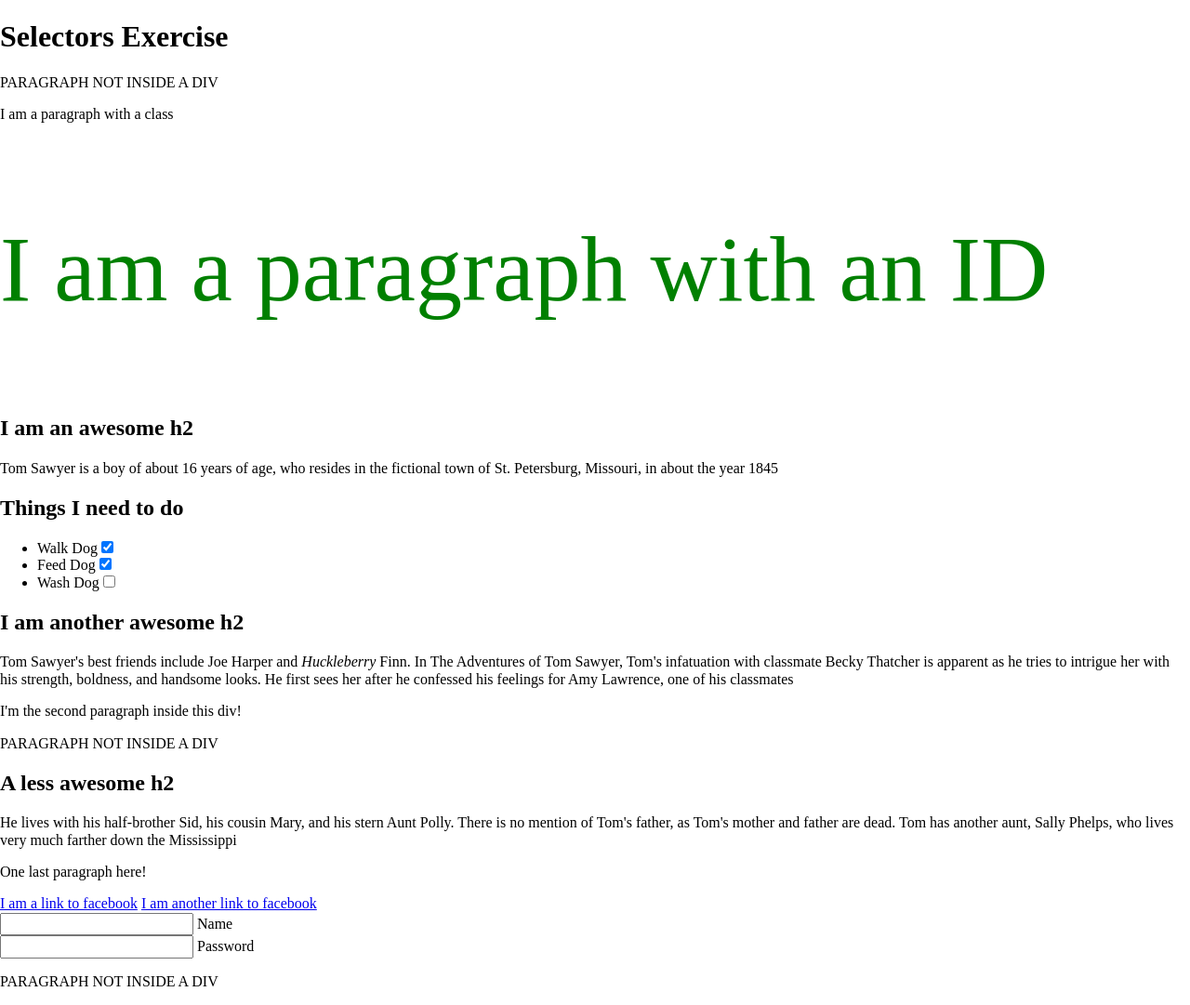
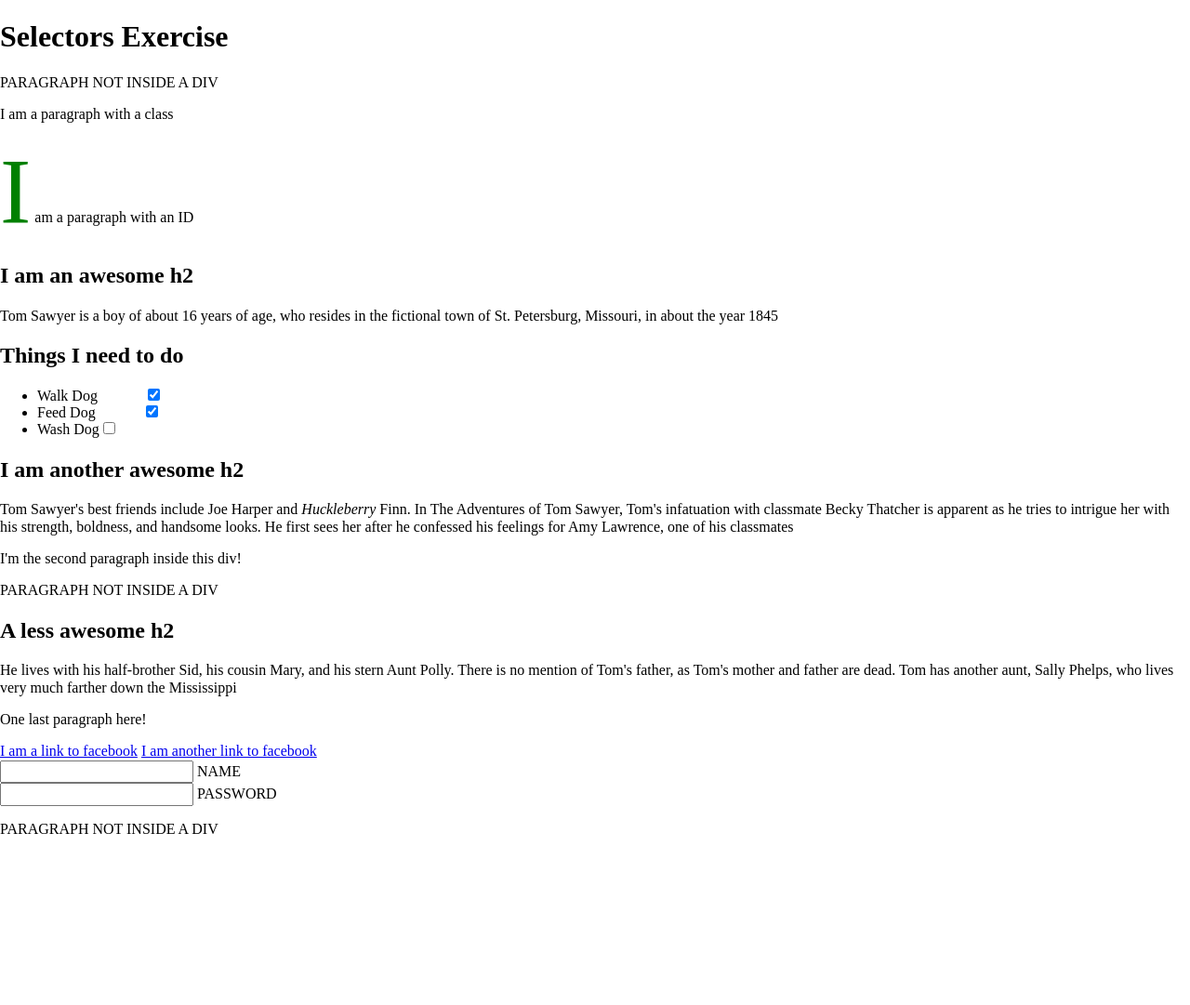
Before and after one commit to Dashika56ii/VScode-Git, a plain HTML site: page lesson7/task4/index.html in a window 1280 px wide. Shown: the whole page at 93% size. After the commit the page ends 917 px from the top, so only its background shows below. Drawn offline with nearby package versions, Linux system fonts and the light colour scheme.

Commit message:
add file

```diff
--- a/lesson7/task4/index.html
+++ b/lesson7/task4/index.html
@@ -10,10 +10,10 @@
     crossorigin="anonymous"
   />
   <style>
-      .checkbox:checked {
+     input[type="checkbox"]:checked {
           margin-left: 50px;
       }
-      #special {
+      #special::first-letter {
           color: green;
           font-size: 100px;
       }
@@ -23,6 +23,10 @@
       a:visited {
           color: gray;
       }
+      label {
+          text-transform: uppercase;
+      }
+
   </style>
 </head>
 
@@ -47,7 +51,7 @@
     <div>
         <h2>Things I need to do</h2>
 
-        <ul>
+        <ul class="list">
             <li>Walk Dog <input type="checkbox" checked /></li>
             <li>Feed Dog <input type="checkbox" checked /></li>
             <li>Wash Dog <input type="checkbox" /></li>
```
